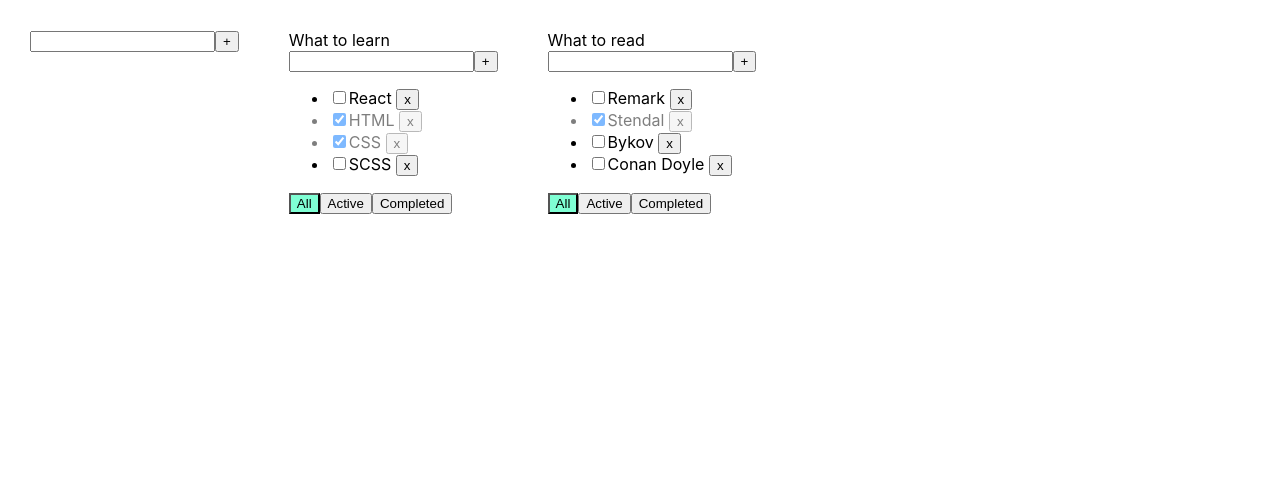
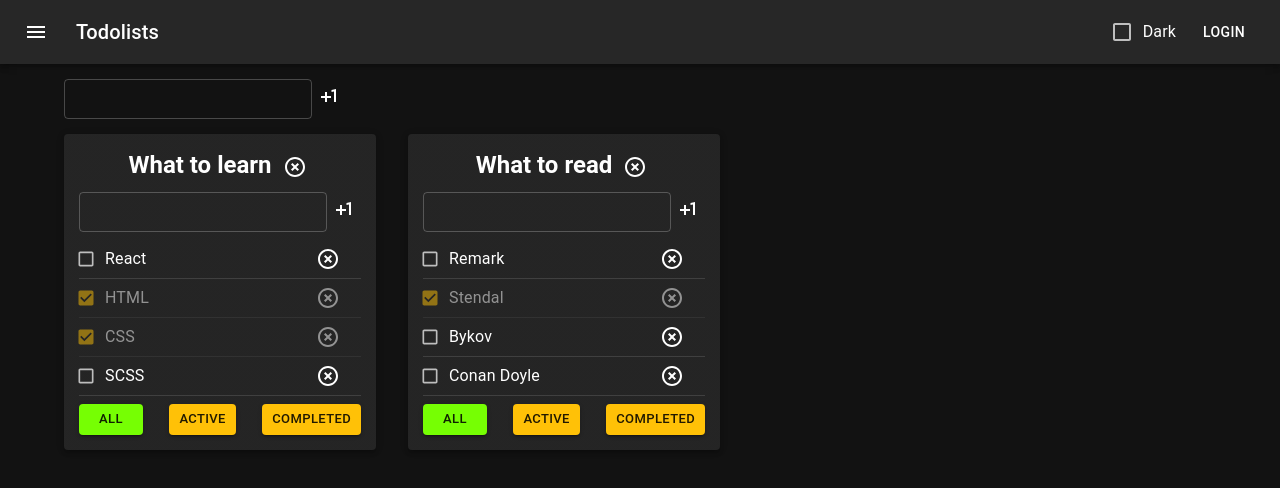
Before and after one commit to alexkarunny/react_todolist, a React (Create React App) app: page / in a window 1280 px wide. Shown: the top 488 px of the page. Built offline with nearby package versions, Linux system fonts and the light colour scheme.

Commit message:
07_material_ui

```diff
--- a/package.json
+++ b/package.json
@@ -3,6 +3,10 @@
   "version": "0.1.0",
   "private": true,
   "dependencies": {
+    "@emotion/react": "^11.10.6",
+    "@emotion/styled": "^11.10.6",
+    "@mui/icons-material": "^5.11.16",
+    "@mui/material": "^5.12.0",
     "@testing-library/jest-dom": "^5.16.5",
     "@testing-library/react": "^13.4.0",
     "@testing-library/user-event": "^13.5.0",
--- a/src/App.css
+++ b/src/App.css
@@ -1,11 +1,11 @@
-.App {
+/*.App {
   padding: 30px;
   display: flex;
 }
 
 .App > div {
   margin-right: 50px;
-}
+}*/
 
 .error {
   border: red 1px solid;
@@ -15,10 +15,14 @@
   color: red;
 }
 
-.active-filter {
-  background-color: aquamarine;
-}
-
 .is-done {
   opacity: 0.5;
 }
+
+.todolist {
+  padding: 15px;
+}
+.btn-filter-container {
+  display: flex;
+  justify-content: space-between;
+}
--- a/src/App.tsx
+++ b/src/App.tsx
@@ -3,6 +3,19 @@ import {Todolist} from './components/Todolist';
 import './App.css'
 import {v1} from 'uuid';
 import {AddItemForm} from './components/AddItemForm';
+import {
+    AppBar,
+    Button,
+    Checkbox,
+    Container, createTheme, CssBaseline,
+    FormControlLabel,
+    FormGroup, Grid,
+    IconButton, Paper, ThemeProvider,
+    Toolbar,
+    Typography
+} from '@mui/material';
+import {Menu} from '@mui/icons-material';
+import {amber, lightGreen} from '@mui/material/colors';
 
 export type TaskType = {
     id: string
@@ -26,6 +39,7 @@ export function App() {
 
     const todolistID1 = v1()
     const todolistID2 = v1()
+    const [isDarkMode, setDarkMode] = useState<boolean>(true)
 
     const [tasks, setTasks] = useState<TasksType>({
             [todolistID1]: [
@@ -91,9 +105,55 @@ export function App() {
         setTodolists(todolists.map(t => t.id === todolistId ? {...t, title: newTitle} : t))
     }
 
+    const mode = isDarkMode ? 'dark' : 'light'
+
+    const customTheme = createTheme({
+
+        palette: {
+            primary: amber,
+            secondary: lightGreen,
+            mode: mode
+        }
+    })
+
     return (
+        <ThemeProvider theme={customTheme}>
+            <CssBaseline/>
             <div className={'App'}>
+                <AppBar position={'static'}>
+                    <Toolbar>
+                        <IconButton
+                            size={'large'}
+                            edge={'start'}
+                            color={'inherit'}
+                            aria-label={'menu'}
+                            sx={{mr: 2}}
+                        >
+                            <Menu/>
+                        </IconButton>
+                        <Typography
+                            variant={'h6'}
+                            component={'div'}
+                            sx={{flexGrow: 1}}
+                        >
+                            Todolists
+                        </Typography>
+                        <FormGroup>
+                            <FormControlLabel
+                                control={<Checkbox
+                                    onChange={(e) => setDarkMode(e.currentTarget.checked)}
+                                />}
+                                label={isDarkMode ? 'Dark' : 'light'}/>
+                        </FormGroup>
+                        <Button color={'inherit'}>Login</Button>
+                    </Toolbar>
+
+                </AppBar>
+                <Container fixed>
+                    <Grid container sx={{p: '15px 0'}}>
                         <AddItemForm addItem={addTodolist}/>
+                    </Grid>
+                    <Grid container spacing={4}>
                         {
                             todolists.map(tl => {
 
@@ -111,7 +171,10 @@ export function App() {
                                         break
                                 }
 
-                    return <Todolist title={tl.title}
+                                return (
+                                    <Grid item>
+                                        <Paper elevation={3}>
+                                            <Todolist title={tl.title}
                                                       key={tl.id}
                                                       todolistID={tl.id}
                                                       tasks={tasksForTodolist}
@@ -123,9 +186,13 @@ export function App() {
                                                       editTaskTitle={editTaskTitle}
                                                       editTodolistTitle={editTodolistTitle}
                                             />
+                                        </Paper>
+                                    </Grid>)
                             })
                         }
-
+                    </Grid>
+                </Container>
             </div>
+        </ThemeProvider>
     );
 }
--- a/src/components/AddItemForm.tsx
+++ b/src/components/AddItemForm.tsx
@@ -1,10 +1,12 @@
 import React, {ChangeEvent, KeyboardEvent, useState} from 'react';
+import PlusOneIcon from '@mui/icons-material/PlusOne';
+import {IconButton, TextField} from '@mui/material';
 
 export type AddItemFormPropsType = {
     addItem: (title: string) => void
 }
 
-export function AddItemForm(props: AddItemFormPropsType) {
+export const AddItemForm: React.FC<AddItemFormPropsType> = (props) => {
     const [newTaskTitle, setNewTaskTitle] = useState<string>('')
     const [error, setError] = useState<string | null>(null)
 
@@ -30,11 +32,22 @@ export function AddItemForm(props: AddItemFormPropsType) {
             setError('Title is require')
         }
     }
+    const errorMessage = error && <div className={'error-message'}>{error}</div>
+    return <div>
 
-    return <div>
-        <input onChange={onChangeAddTaskTitleHandler} value={newTaskTitle} onKeyUp={onKeyUpAddTaskHandler}
-               className={error ? 'error' : ''}/>
-        <button onClick={onClickAddTaskHandler}>+</button>
-        {error && <div className={'error-message'}>{error}</div>}
+        <TextField
+            size={'small'}
+            onChange={onChangeAddTaskTitleHandler}
+            value={newTaskTitle} onKeyUp={onKeyUpAddTaskHandler}
+            error={!!error}
+            helperText={errorMessage}
+        />
+
+        <IconButton
+            size={'small'}
+            onClick={onClickAddTaskHandler}
+        >
+            <PlusOneIcon/>
+        </IconButton>
     </div>
 }
--- a/src/components/EditableSpan.tsx
+++ b/src/components/EditableSpan.tsx
@@ -1,4 +1,5 @@
 import React, {KeyboardEvent, ChangeEvent, useState} from 'react';
+import {TextField} from '@mui/material';
 
 type EditableSpanPropsType = {
     title: string
@@ -31,7 +32,14 @@ export function EditableSpan(props: EditableSpanPropsType) {
     }
 
     return editMode
-        ? <input value={title} onKeyUp={onKeyUpTitleHandler} onChange={onChangeTitleHandler} onBlur={setViewMode}
-                 autoFocus/>
+        ? <TextField
+            size={'small'}
+            variant={'standard'}
+            value={title}
+            onKeyUp={onKeyUpTitleHandler}
+            onChange={onChangeTitleHandler}
+            onBlur={setViewMode}
+            autoFocus
+        />
         : <span onDoubleClick={setEditableMode}>{props.title} </span>
 }
--- a/src/components/Todolist.tsx
+++ b/src/components/Todolist.tsx
@@ -3,6 +3,9 @@ import {FilterType, TaskType} from '../App';
 import '../App.css'
 import {AddItemForm} from './AddItemForm';
 import {EditableSpan} from './EditableSpan';
+import {Button, Checkbox, IconButton, List, ListItem, Paper, Typography} from '@mui/material';
+import HighlightOffIcon from '@mui/icons-material/HighlightOff';
+
 
 type TodolistPropsType = {
     title: string
@@ -30,10 +33,23 @@ export function Todolist(props: TodolistPropsType) {
     }
 
     return (
-        <div>
-            <EditableSpan title={props.title} changeTaskTitle={editTodolistTitle}/>
+
+        <div className={'todolist'}>
+            <Typography
+                variant={'h5'}
+                align={'center'}
+                fontWeight={'bold'}
+                gutterBottom
+            ><EditableSpan title={props.title} changeTaskTitle={editTodolistTitle}/>
+                <IconButton
+                    size={'small'}
+                    onClick={() => {
+                    }}  //дописать удаление тудулиста
+                >
+                    <HighlightOffIcon/>
+                </IconButton></Typography>
             <AddItemForm addItem={addTask}/>
-            <ul>
+            <List>
                 {props.tasks.map(t => {
                     const changeTaskTitle = (title: string) => {
                         props.editTaskTitle(title, props.todolistID, t.id)
@@ -44,25 +60,43 @@ export function Todolist(props: TodolistPropsType) {
                     const changeTaskStatus = (e: ChangeEvent<HTMLInputElement>) => {
                         props.changeTaskStatus(t.id, e.currentTarget.checked, props.todolistID)
                     }
-                    return <li key={t.id} className={t.isDone ? 'is-done' : ''}>
-                        <input type="checkbox" checked={t.isDone} onChange={changeTaskStatus}/>
+                    return <ListItem
+                        key={t.id}
+                        className={t.isDone ? 'is-done' : ''}
+                        divider
+                        disablePadding
+                        secondaryAction={
+                            <IconButton
+                                size={'small'}
+                                onClick={removeTaskHandler}
+                            >
+                                <HighlightOffIcon/>
+                            </IconButton>
+                        }
+                    >
+                        <Checkbox
+                            edge={'start'}
+                            size={'small'}
+                            checked={t.isDone} onChange={changeTaskStatus}
+                        />
                         <EditableSpan title={t.title} changeTaskTitle={changeTaskTitle}/>
-                        <button onClick={removeTaskHandler}>x</button>
-                    </li>
+                    </ListItem>
                 })
                 }
-
-            </ul>
-            <div>
-                <button className={props.filter === 'all' ? 'active-filter' : ''}
+            </List>
+            <div className={'btn-filter-container'}>
+                <Button variant={'contained'} size={'small'}
+                        color={props.filter === 'all' ? 'secondary' : 'primary'}
                         onClick={() => changeFilterHandler('all')}>All
-                </button>
-                <button className={props.filter === 'active' ? 'active-filter' : ''}
+                </Button>
+                <Button variant={'contained'} size={'small'}
+                        color={props.filter === 'active' ? 'secondary' : 'primary'}
                         onClick={() => changeFilterHandler('active')}>Active
-                </button>
-                <button className={props.filter === 'completed' ? 'active-filter' : ''}
+                </Button>
+                <Button variant={'contained'} size={'small'}
+                        color={props.filter === 'completed' ? 'secondary' : 'primary'}
                         onClick={() => changeFilterHandler('completed')}>Completed
-                </button>
+                </Button>
             </div>
         </div>
     )
```
Also changed, not shown: 1 other file (tests, documents, lock files or other folders). Lines whose indentation alone changed are shown as unchanged.
